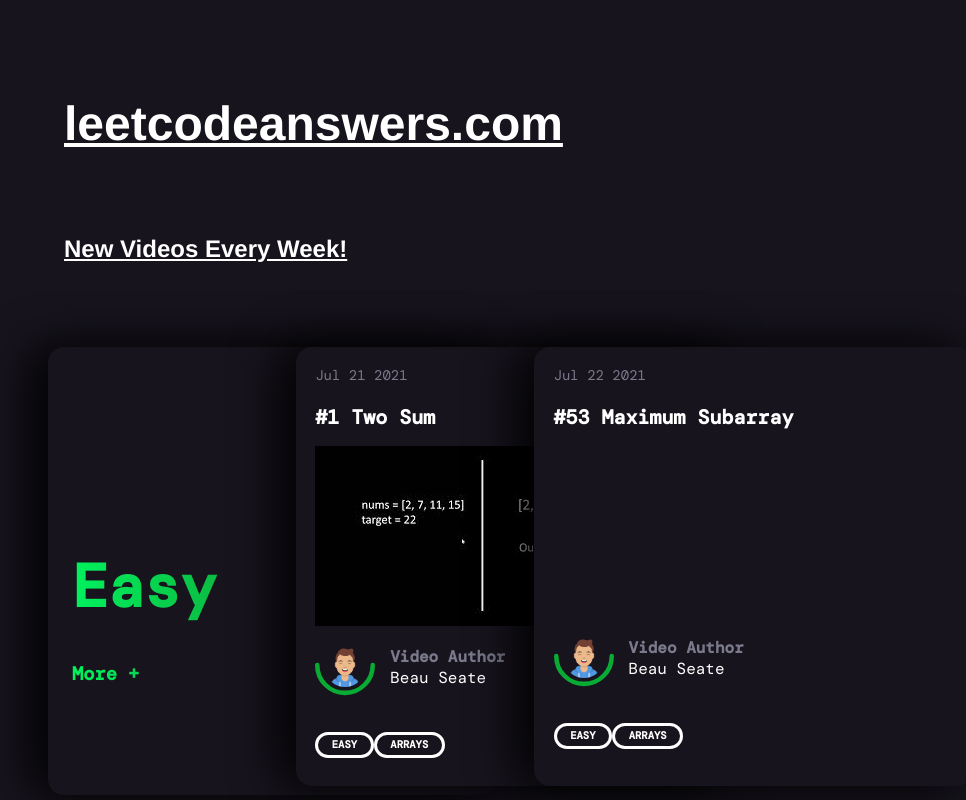
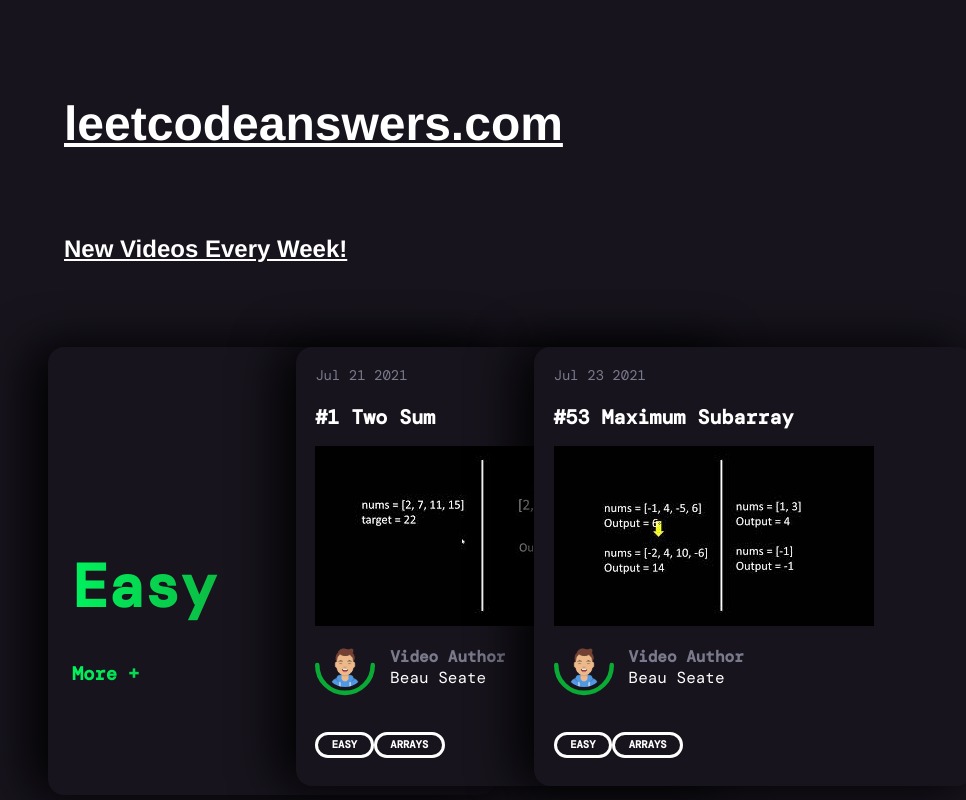
Before and after one commit to beauseate/leetcodeanswers, a React (Create React App) app: page / in a window 1280 px wide. Shown: the top 800 px of the page, without its empty margins (0-966 px from the left). Built offline with nearby package versions, Linux system fonts and the light colour scheme; a web font is replaced by a local one.

Commit message:
Added Max Subarray video

```diff
--- a/src/Components/EasyList.tsx
+++ b/src/Components/EasyList.tsx
@@ -1,6 +1,7 @@
 import React from "react";
 import avatar from "../IMG/avatar.png";
 import TwoSumThumbnail from "../IMG/TwoSumThumbnail.jpg";
+import MaxSubarrayThumbnail from "../IMG/MaxSubarrayThumbnail.jpg";
 import "../SCSS/EasyList.scss";
 import { withRouter } from "react-router-dom";
 
@@ -49,10 +50,16 @@
 
       <article className="easyCard">
         <header className="easyCard-header">
-          <p>Jul 22 2021</p>
-          <h2>#53 Maximum Subarray</h2>
+          <p>Jul 23 2021</p>
+          <a href="https://youtu.be/MnaI_qacwis" target="_blank" rel="noopener noreferrer">
+            <h2>#53 Maximum Subarray</h2>
+          </a>
         </header>
-
+        <div className="videoThumbnail">
+            <a href="https://youtu.be/MnaI_qacwis" target="_blank" rel="noopener noreferrer">
+        <img src={MaxSubarrayThumbnail} alt="Max SubarrayThumbnail" />
+        </a>
+        </div>
         <div className="easyCard-author">
           <a className="easyAuthor-avatar" href="https://www.linkedin.com/in/beauseate/" target="_blank" rel="noopener noreferrer">
             <img src={avatar} alt="Beau Avatar" />
```
Also changed, not shown: src/IMG/MaxSubarrayThumbnail.jpg (added), src/logo.svg (deleted).
